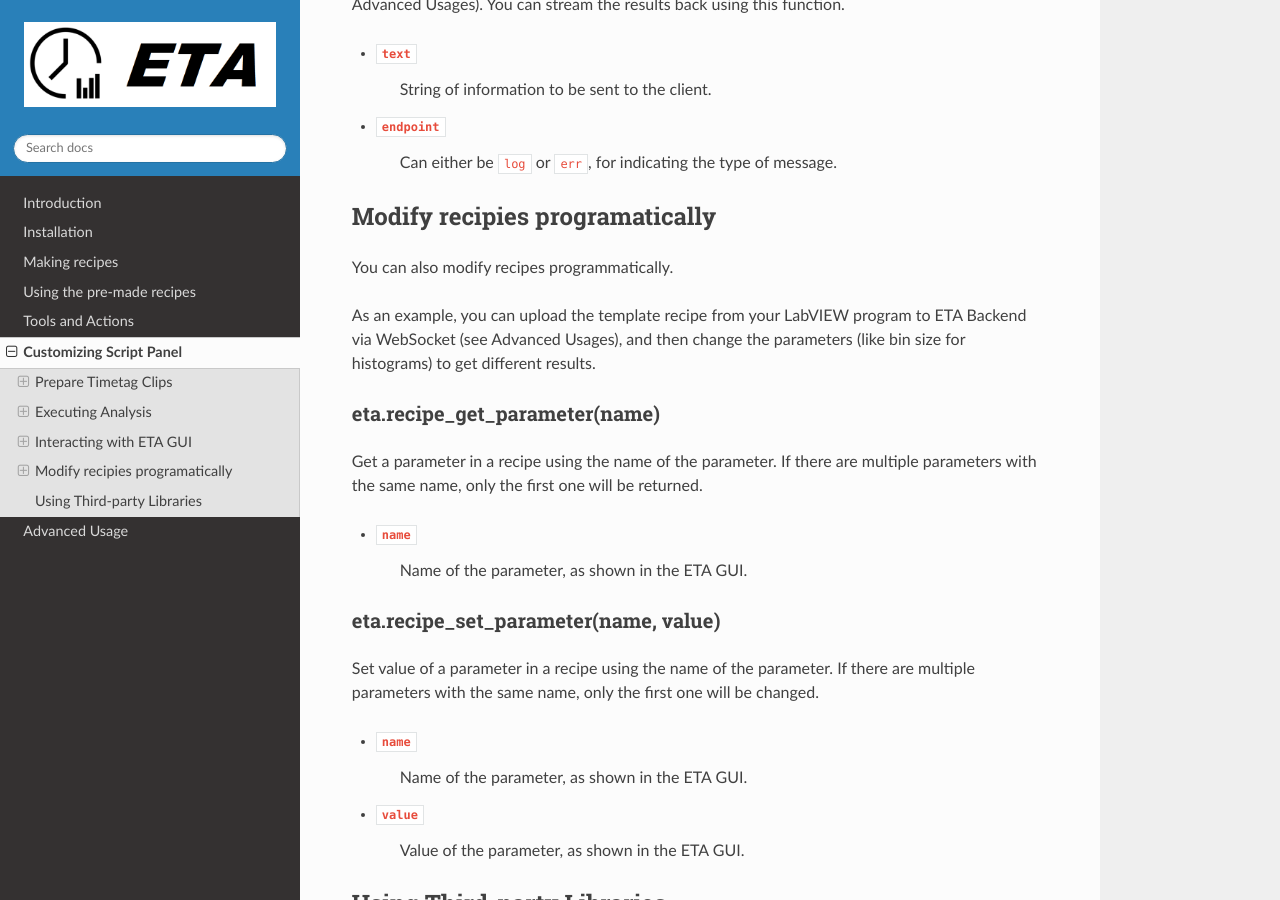
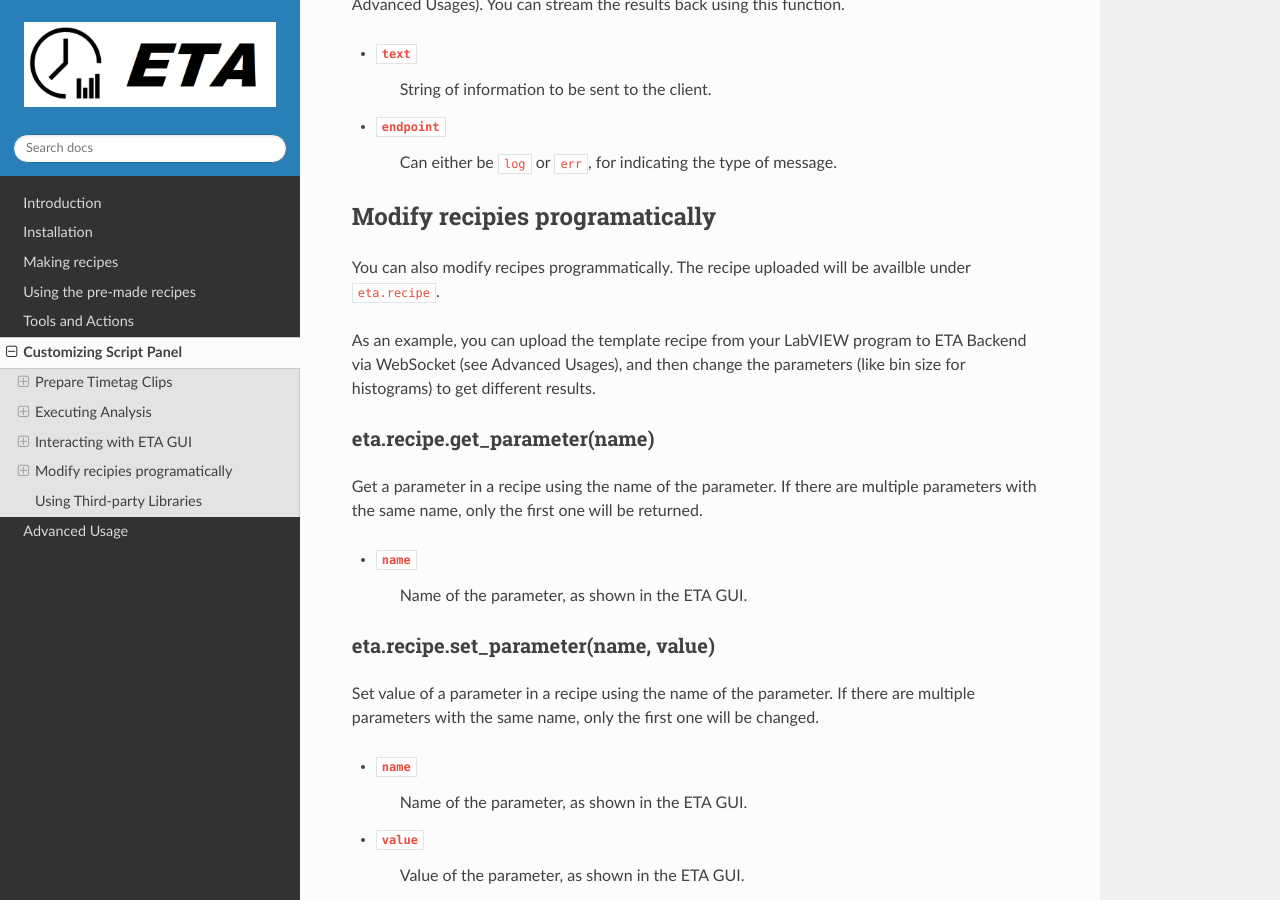
Before and after one commit to timetag/timetag.github.io, a Sphinx documentation site: the page built from docs/python.rst, in a window 1280 px wide and 900 px high, scrolled down 8207 px. Built offline with Sphinx 7.4.7 and the Read the Docs theme 2.0.0, drawn with Linux system fonts in a browser that asks for light colours.

Commit message:
Update python.rst

```diff
--- a/docs/python.rst
+++ b/docs/python.rst
@@ -245,18 +245,18 @@ This is useful when you want to talk to another program other than ETA GUI via W
 
 Modify recipies programatically
 ------
-You can also modify recipes programmatically.
+You can also modify recipes programmatically. The recipe uploaded will be availble under ``eta.recipe``.
 
 As an example, you can upload the template recipe from your LabVIEW program to ETA Backend via WebSocket (see Advanced Usages), and then change the parameters (like bin size for histograms) to get different results.
 
-eta.recipe_get_parameter(name)
+eta.recipe.get_parameter(name)
 ......
 Get a parameter in a recipe using the name of the parameter. If there are multiple parameters with the same name, only the first one will be returned.
 
 - ``name``
     Name of the parameter, as shown in the ETA GUI.
 
-eta.recipe_set_parameter(name, value)
+eta.recipe.set_parameter(name, value)
 ......
 Set value of a parameter in a recipe using the name of the parameter. If there are multiple parameters with the same name, only the first one will be changed.
 
```
